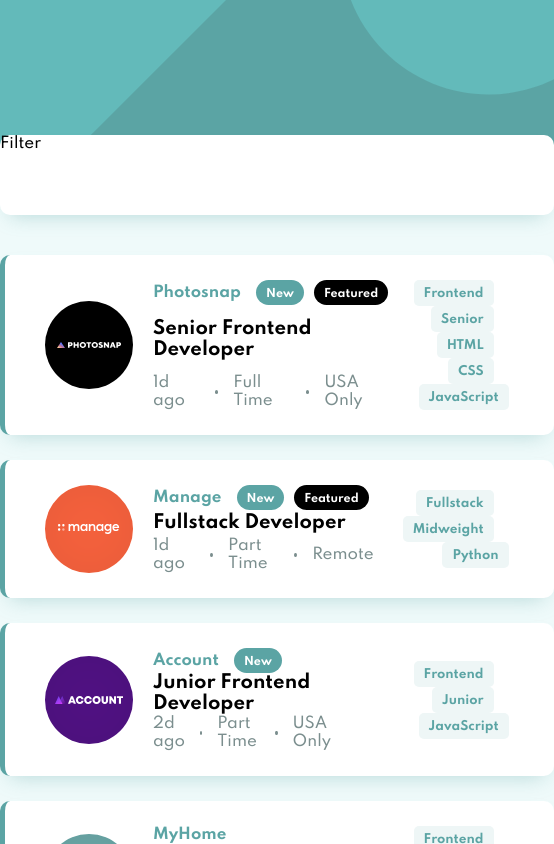
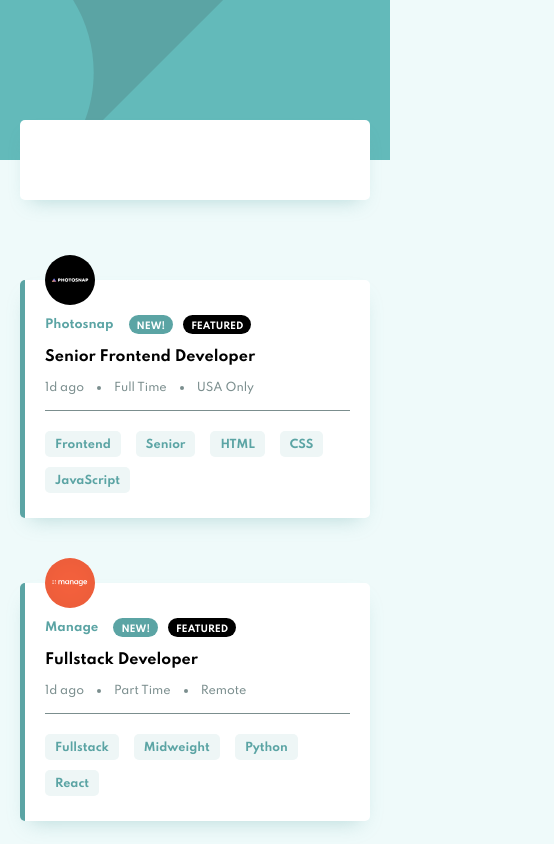
Before and after one commit to JesusAtao96/job-listings-with-filtering-svelte, a Svelte app: page / in a window 390 px wide. Shown: the top 844 px of the page, 554 px wide, since content can reach past the window. Built offline with nearby package versions, Linux system fonts and the light colour scheme.

Commit message:
Filters and responsive

```diff
--- a/public/global.css
+++ b/public/global.css
@@ -10,12 +10,7 @@
 	--black: #000;
 
 	--shadow: 0px 10px 20px -10px hsla(180, 29%, 50%, 0.4);
-	--border-radius: 10px;
-
-	/* Responsive Breakpoints -> 1em = 16px */
-	--bp-large: 68.75em; /* 1100px / 16px = 68.75 */
-	--bp-medium: 50em; /* 800px / 16px = 50 */
-	--bp-small: 37.5em; /* 600px / 16px = 37.5 */
+	--border-radius: 5px;
 
 	--max-width: 1100px;
 }
@@ -24,7 +19,8 @@
 ::before,
 ::after {
     margin: 0;
-    box-sizing: border-box;
+    padding: 0;
+    box-sizing: inherit;
 }
 
 html,
@@ -33,13 +29,17 @@ body {
     height: 100%;
 }
 
+html {
+    box-sizing: border-box;
+    font-size: 93.75%;  /* (15 / 16) * 100 = 93.75 -> 1rem = 15px */
+}
+
 body {
     font-family: 'Spartan', sans-serif;
-	font-size: 15px;
 	background-color: var(--body-background);
 
     display: grid;
-    grid-template-rows: 135px repeat(2, 40px) 1fr min-content;
+    grid-template-rows: 120px repeat(2, 40px) 1fr min-content;
     grid-template-columns: [full-start] 1fr [center-start] minmax(min-content, var(--max-width)) [center-end] 1fr [full-end];
 }
 
@@ -58,7 +58,32 @@ body::before {
     display: none;
 }
 
-@media only screen and (max-width: var(--bp-small)) {
+@media only screen and (max-width: 1100px) {
+	body {
+		grid-template-columns: [full-start] 70px [center-start] minmax(min-content, var(--max-width)) [center-end] 70px [full-end];
+	}
+}
+
+@media only screen and (max-width: 900px) {
+	html {
+		font-size: 87.5%;
+	}
+
+	body {
+		grid-template-rows: 120px repeat(3, 40px) 1fr min-content;
+		grid-template-columns: [full-start] 50px [center-start] minmax(min-content, var(--max-width)) [center-end] 50px [full-end];
+	}
+}
+
+@media only screen and (max-width: 600px) {
+	html {
+		font-size: 81.25%;
+	}
+
+	body {
+		grid-template-columns: [full-start] 20px [center-start] minmax(min-content, var(--max-width)) [center-end] 20px [full-end];
+	}
+
 	body::before {
 		background-image: url('./static/images/bg-header-mobile.svg');
 	}
--- a/src/App.svelte
+++ b/src/App.svelte
@@ -1,7 +1,13 @@
 <script>
+    import { setContext } from 'svelte';
+	import { writable } from 'svelte/store';
+
 	import Filter from './components/Filter.svelte';
 	import Main from './components/Main.svelte';
 	import Footer from './components/Footer.svelte';
+
+	let filters = writable([]);
+    setContext('filters', filters);
 </script>
 
 <Filter></Filter>
--- a/src/components/Detail.svelte
+++ b/src/components/Detail.svelte
@@ -1,6 +1,6 @@
 <script>
-    export let text;
-    export let hasSeparator;
+    export let text = '';
+    export let hasSeparator = false;
 </script>
 
 <span class="detail { hasSeparator ? 'detail--separator' : '' }">{ text }</span>
@@ -19,10 +19,16 @@
     .detail--separator::before,
     .detail--separator::after {
         content: '';
-        margin: 0 15px;
+        margin: 0 13px;
         width: 4px;
         height: 4px;
         border-radius: 100%;
         background-color: var(--dark-grayish-cyan);
     }
+
+    @media only screen and (max-width: 900px) {
+        .detail {
+            font-size: .86rem;
+        }
+    }
 </style>
--- a/src/components/Filter.svelte
+++ b/src/components/Filter.svelte
@@ -1,9 +1,11 @@
 <script>
+    import { getContext } from 'svelte';
 
+    let filters = getContext('filters');
 </script>
 
 <div class="filter">
-    Filter
+    <p>{ $filters }</p>
 </div>
 
 <style>
--- a/src/components/Footer.svelte
+++ b/src/components/Footer.svelte
@@ -15,6 +15,19 @@
         grid-column: center-start / center-end;
 
         text-align: center;
-        margin: 20px 0;
+        padding: 10px 0 40px 0;
+    }
+
+    a {
+        color: var(--primary);
+    }
+
+    @media only screen and (max-width: 900px) {
+        footer {
+            grid-row: 6 / 7;
+
+            grid-template-columns: repeat(auto-fit, minmax(325px, 1fr));
+            grid-template-rows: min-content;
+        }
     }
 </style>
--- a/src/components/Item.svelte
+++ b/src/components/Item.svelte
@@ -3,36 +3,39 @@
 	import Pill from './Pill.svelte';
     import Tag from './Tag.svelte';
 
-    export let data;
+    export let job;
 </script>
 
 <div class="item">
-    <img class="item__logo" src={ data.logo } alt={ data.company }>
+    <img class="item__logo" src={ job.logo } alt={ job.company }>
 
     <div class="item__information">
         <div class="item__header">
-            <span class="item__company">{ data.company }</span>
+            <span class="item__company">{ job.company }</span>
 
             <div class="item__pills">
-                <Pill text='New' isNew={ data.new } />
-                <Pill text='Featured' isFeatured={ data.featured } />
+                <Pill text='New!' isNew={ job.new } />
+                <Pill text='Featured' isFeatured={ job.featured } />
             </div>
         </div>
 
-        <span class="item__position">{ data.position }</span>
+        <span class="item__position">{ job.position }</span>
 
         <div class="item__details">
-            <Detail text={ data.postedAt } />
-            <Detail text={ data.contract } hasSeparator={ true } />
-            <Detail text={ data.location } />
+            <Detail text={ job.postedAt } />
+            <Detail text={ job.contract } hasSeparator={ true } />
+            <Detail text={ job.location } />
         </div>
     </div>
 
     <div class="item__tags">
-        <Tag text={ data.role } />
-        <Tag text={ data.level } />
-        {#each data.languages as language}
+        <Tag text={ job.role } />
+        <Tag text={ job.level } />
+        {#each job.languages as language}
             <Tag text={ language } />
+        {/each}
+        {#each job.tools as tool}
+            <Tag text={ tool } />
         {/each}
     </div>
 </div>
@@ -44,10 +47,11 @@
         border-radius: var(--border-radius);
 
         border-left: 5px solid var(--primary);
+        height: 150px;
 
         display: grid;
         grid-template-columns: 20px min-content 1fr 1fr 25px;
-        grid-template-rows: 25px min-content 25px;
+        grid-template-rows: 30px min-content 30px;
         column-gap: 20px;
         align-items: center;
     }
@@ -78,6 +82,7 @@
 
     .item__company {
         color: var(--primary);
+        font-size: 0.9rem;
         font-weight: 700;
         margin-right: 10px;
     }
@@ -89,7 +94,7 @@
 
     .item__position {
         font-weight: 700;
-        font-size: 18px;
+        font-size: 1.2rem;
         transition: color .3s;
     }
 
@@ -109,4 +114,55 @@
         justify-content: flex-end;
         flex-wrap: wrap;
     }
+
+    @media only screen and (max-width: 900px) {
+        .item {
+            height: auto;
+
+            grid-template-columns: 20px 1fr 20px;
+            grid-template-rows: 0px 50px repeat(6, min-content);
+            column-gap: 0px;
+        }
+
+        .item__logo {
+            grid-column: 2 / 3;
+            grid-row: 1 / 2;
+            width: 75px;
+        }
+
+        .item__information {
+            grid-column: 2 / 3;
+            grid-row: 3 / 4;
+        }
+
+        .item__information::after {
+            content: '';
+            width: 100%;
+            height: 1px;
+            background-color: var(--dark-grayish-cyan);
+            margin: 15px 0;
+        }
+
+        .item__position {
+            margin: 15px 0;
+            font-size: 1.1rem;
+        }
+
+        .item__tags {
+            grid-column: 2 / 3;
+            grid-row: 4 / 5;
+            justify-content: flex-start;
+            margin-bottom: 20px;
+        }
+    }
+
+    @media only screen and (max-width: 600px) {
+        .item {
+            grid-template-rows: 0px 35px repeat(6, min-content);
+        }
+
+        .item__logo {
+            width: 50px;
+        }
+    }
 </style>
--- a/src/components/Main.svelte
+++ b/src/components/Main.svelte
@@ -1,14 +1,32 @@
 <script>
+    import { getContext, onDestroy } from 'svelte';
+
     import Item from './Item.svelte';
 
     import * as json from '../data.json'
 
-    console.log(json.default);
+    let jobs = json.default;
+
+    let filters = getContext('filters');
+
+    const unsubscribe = filters.subscribe(value => {
+        jobs = $filters.length > 0 ? filterJobs(jobs) : jobs;
+        console.log('jobs', jobs);
+    });
+
+    function filterJobs(jobs) {
+        return jobs.filter((job) => {
+            let tags = [job.role, job.level, ...job.languages, ...job.tools];
+            return $filters.every((value) => tags.includes(value));
+        });
+    }
+
+    onDestroy(unsubscribe);
 </script>
 
 <main>
-    {#each json.default as data}
-        <Item data={ data }></Item>
+    {#each jobs as job}
+        <Item job={ job }></Item>
     {:else}
         <p>No jobs found!</p>
     {/each}
@@ -21,6 +39,24 @@
 
         margin: 40px 0;
         display: grid;
-        gap: 25px;
+        grid-template-rows: repeat(auto-fit, minmax(150px, min-content));
+        column-gap: 25px;
+        row-gap: 65px;
+    }
+
+    @media only screen and (max-width: 900px) {
+        main {
+            grid-row: 5 / 6;
+
+            grid-template-columns: repeat(auto-fit, minmax(325px, 1fr));
+            grid-template-rows: min-content;
+        }
+    }
+
+    @media only screen and (max-width: 600px) {
+        main {
+            grid-template-columns: 1fr;
+            grid-template-rows: min-content;
+        }
     }
 </style>
--- a/src/components/Pill.svelte
+++ b/src/components/Pill.svelte
@@ -1,7 +1,7 @@
 <script>
-    export let text;
-    export let isNew;
-    export let isFeatured;
+    export let text = '';
+    export let isNew = false;
+    export let isFeatured = false;
 </script>
 
 {#if isNew}
@@ -17,12 +17,13 @@
         display: flex;
         justify-content: center;
         align-items: center;
-        padding: 8px 10px 4px 10px;
+        padding: 6px 8px 2px 8px;
         border-radius: 30px;
         color: var(--white);
-        font-size: 11px;
+        font-size: 0.7rem;
         font-weight: 700;
         margin: 0 5px;
+        text-transform: uppercase;
     }
 
     .pill--primary {
--- a/src/components/Tag.svelte
+++ b/src/components/Tag.svelte
@@ -1,8 +1,18 @@
 <script>
+    import { getContext } from 'svelte';
+
     export let text;
+
+    let filters = getContext('filters');
+
+    function addFilter(text) {
+        if($filters.indexOf(text) === -1 ) {
+            $filters = [...$filters, text];
+        }
+	}
 </script>
 
-<span class="tag">{ text }</span>
+<span class="tag" on:click={addFilter(text)}>{ text }</span>
 
 <style>
 	.tag {
@@ -10,11 +20,11 @@
         background-color: var(--tag-background);
         font-weight: 700;
         padding: 7px 10px 5px 10px;
-        margin-right: 15px;
+        margin: 5px 15px 5px 0;
         border-radius: 5px;
         cursor: pointer;
         transition: all .3s;
-        font-size: 12px;
+        font-size: 0.86rem;
     }
 
     .tag:hover {
```
